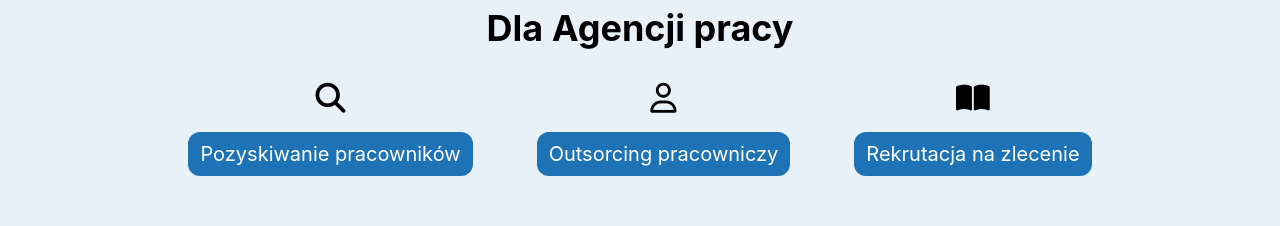
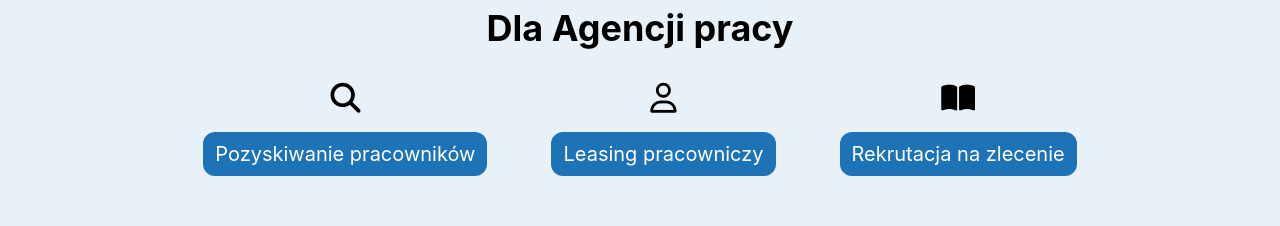
Before and after one commit to KacperBlotny/holdhand-website, a React (Vite) app: page / in a window 1280 px wide. Shown: the part 1720-1946 px from the top of the page. Built offline with nearby package versions, Linux system fonts and the light colour scheme.

Commit message:
Update2 Index.jsx

```diff
--- a/src/pages/Index.jsx
+++ b/src/pages/Index.jsx
@@ -125,7 +125,7 @@ function Index() {
                   to='/for-agency'
                   className='hover:bg-normalActive text-xl bg-normal text-white py-2 px-3 mt-4 rounded-xl transition ease-in-out duration-300 mx-auto'
                 >
-                  Outsorcing pracowniczy
+                  Leasing pracowniczy
                 </Link>
               </li>
               <li className='min-w-fit flex flex-col'>
```
